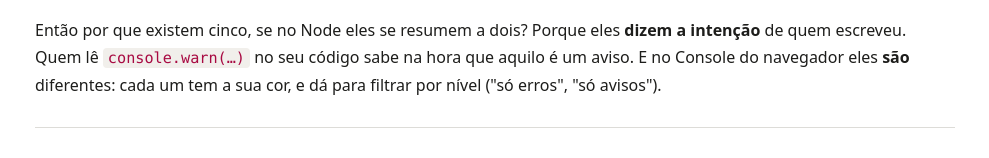
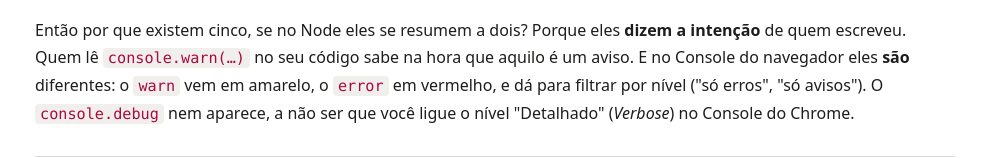
Before and after one commit to Wallysondevs/guia-js, a plain HTML site: page console-outros.html in a window 1280 px wide. Shown: the part 5114-5272 px from the top of the page, without its empty margins (255-1244 px from the left). Drawn offline with Linux system fonts and the light colour scheme.

Commit message:
revisão: console-outros — cores do Console conferidas (warn amarelo, error vermelho; debug escondido no nível Detalhado)
Co-Authored-By: Claude Opus 5.5 <noreply@anthropic.com>

```diff
--- a/console-outros.html
+++ b/console-outros.html
@@ -175,7 +175,7 @@ Detalhe para o programador: paes = 3
 </table>
 </div>
 
-<p>Então por que existem cinco, se no Node eles se resumem a dois? Porque eles <strong>dizem a intenção</strong> de quem escreveu. Quem lê <code>console.warn(…)</code> no seu código sabe na hora que aquilo é um aviso. E no Console do navegador eles <strong>são</strong> diferentes: cada um tem a sua cor, e dá para filtrar por nível ("só erros", "só avisos").</p>
+<p>Então por que existem cinco, se no Node eles se resumem a dois? Porque eles <strong>dizem a intenção</strong> de quem escreveu. Quem lê <code>console.warn(…)</code> no seu código sabe na hora que aquilo é um aviso. E no Console do navegador eles <strong>são</strong> diferentes: o <code>warn</code> vem em amarelo, o <code>error</code> em vermelho, e dá para filtrar por nível ("só erros", "só avisos"). O <code>console.debug</code> nem aparece, a não ser que você ligue o nível "Detalhado" (<em>Verbose</em>) no Console do Chrome.</p>
 
 <hr>
 
@@ -594,7 +594,7 @@ Atenção: o café está acabando!
 <ul>
   <li>Um programa tem dois canais de saída: a <strong>saída padrão</strong> (<code>console.log</code>, <code>info</code>, <code>debug</code>, <code>table</code>) e a <strong>saída de erro</strong> (<code>console.error</code>, <code>warn</code>). No terminal os dois aparecem juntos; <code>&gt;</code> separa a saída padrão e <code>2&gt;</code>, a de erro.</li>
   <li><code>console.error</code> e <code>console.warn</code> só <strong>escrevem</strong>: o programa continua, e o código de saída segue 0.</li>
-  <li>Use o método que diz a intenção: <code>log</code> para o resultado, <code>warn</code> para avisos, <code>error</code> para problemas. No navegador, cada um tem a sua cor.</li>
+  <li>Use o método que diz a intenção: <code>log</code> para o resultado, <code>warn</code> para avisos, <code>error</code> para problemas. No navegador, o <code>warn</code> aparece em amarelo e o <code>error</code> em vermelho.</li>
   <li><code>console.table</code> mostra listas e objetos como tabela; numa lista de objetos, cada objeto é uma linha e cada campo, uma coluna. <code>console.table(lista, ["a", "b"])</code> escolhe as colunas.</li>
   <li><code>console.count</code> conta chamadas, <code>console.group</code>/<code>groupEnd</code> dão recuo e <code>console.time</code>/<code>timeEnd</code> medem o tempo.</li>
   <li>Os nomes são exatos e em minúsculas: <code>console.tabel</code> dá <code>TypeError … is not a function</code>, e <code>Console</code> dá <code>ReferenceError … is not defined</code>.</li>
```
